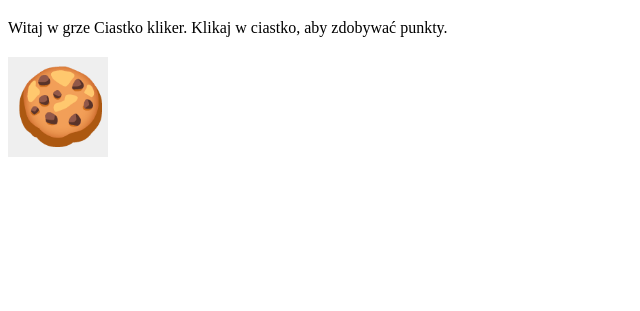
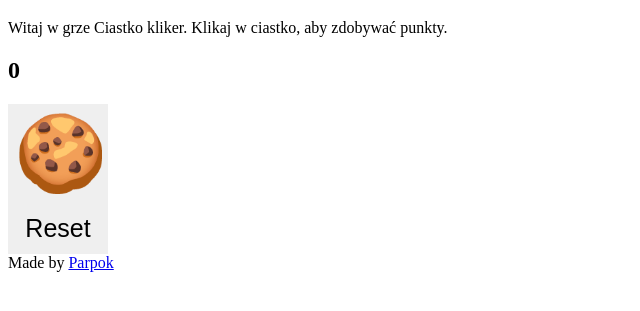
Before and after one commit to parpok/Ciastko-kliker, a plain HTML site: page index.html in a window 1280 px wide. Shown: the part 61-372 px from the top of the page, without its empty margins (0-640 px from the left). Drawn offline with Linux system fonts and the light colour scheme.

Commit message:
Informacje + cache

```diff
--- a/index.html
+++ b/index.html
@@ -8,24 +8,42 @@
     <title>Ciastko kliker</title>
 </head>
 <body>
+    <header>
+
         <h1>Ciastko kliker</h1>
 
         <p>Witaj w grze Ciastko kliker. Klikaj w ciastko, aby zdobywać punkty.</p>
 
+    </header>
+
     <div id="gra">
         <h2 id="punkty"></h2>
         <button id="ciastko" onclick="klikanie()" width="100" height="100">🍪</button>
+        <br>
+        <button id="clear" onclick="wyczyscPunkty()">Reset</button>
     </div>
 
-
+    <footer>Made by <a href="https://parpok.xyz" target="_blank">Parpok</a></footer>
 
 <script>
-        var punkty = 0;
+    var punkty = localStorage.getItem("punkty") || 0;
 
     function klikanie() {
         punkty++;
         document.getElementById("punkty").innerHTML = punkty;
+        localStorage.setItem("punkty", punkty);
     }
+
+    function wyczyscPunkty(){
+    punkty = 0;
+    document.getElementById("punkty").innerHTML = punkty;
+    localStorage.setItem("punkty", punkty);
+    }
+
+    window.onload = function(){
+        document.getElementById("punkty").innerHTML = punkty;
+    }
+
 </script>
 
 <style>
@@ -35,6 +53,14 @@
         width: 100px;
         font-size: 75px;
     }
+    #clear{
+        border: none;
+        height: 50px;
+        width: 100px;
+        font-size: 25px;
+    }
 </style>
 </body>
 </html>
+
+<!-- Jenot majstruje przy tej stronie -->
```
Also changed, not shown: 2 other files. Lines whose indentation alone changed are shown as unchanged.
